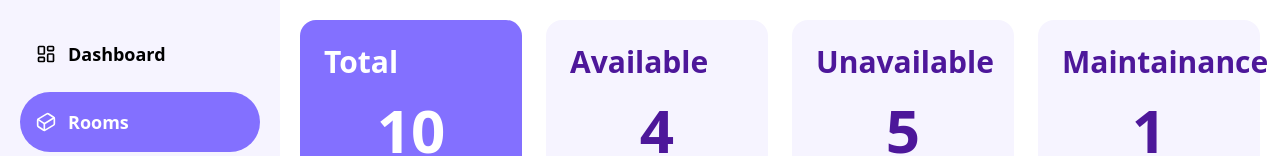
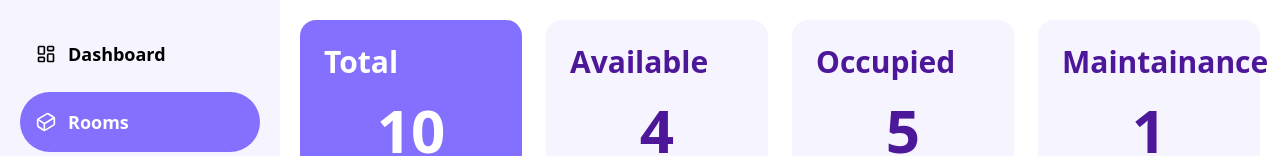
Before and after one commit to ApisitKhakmueang/booking-conference-room, a Next.js app in the folder front-end/: page /rooms in a window 1280 px wide. Shown: the part 160-316 px from the top of the page. Built offline with nearby package versions, Linux system fonts and the light colour scheme; no server answers.

Commit message:
Change status from Unavailable to Occupied

```diff
--- a/front-end/src/components/route/rooms/room-status.tsx
+++ b/front-end/src/components/route/rooms/room-status.tsx
@@ -3,7 +3,7 @@ import Card from "@/components/ui/card"
 const ROOM_STATUS = [
   { name: 'Total', amount: 10, variant: 'dark-purple' },
   { name: 'Available', amount: 4, variant: 'purple' },
-  { name: 'Unavailable', amount: 5, variant: 'purple' },
+  { name: 'Occupied', amount: 5, variant: 'purple' },
   { name: 'Maintainance', amount: 1, variant: 'purple' },
 ] as const
 
```
